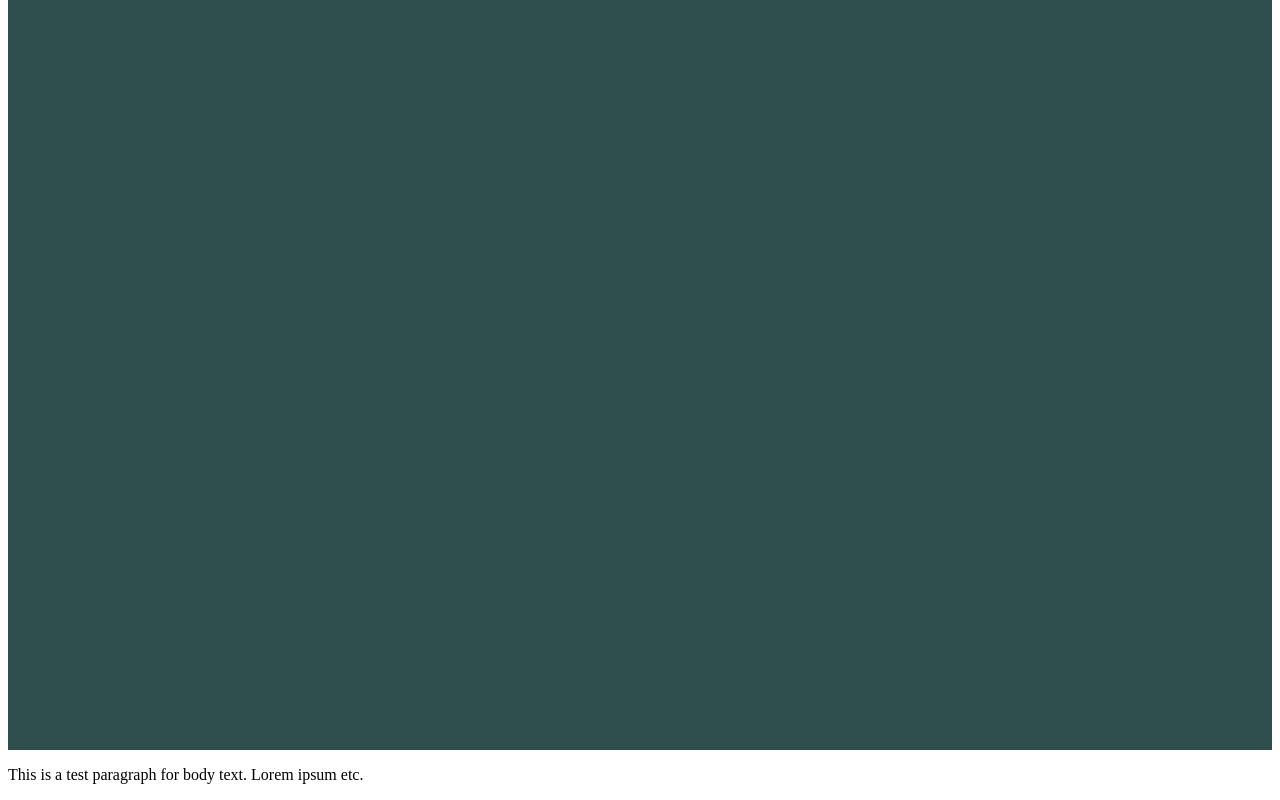
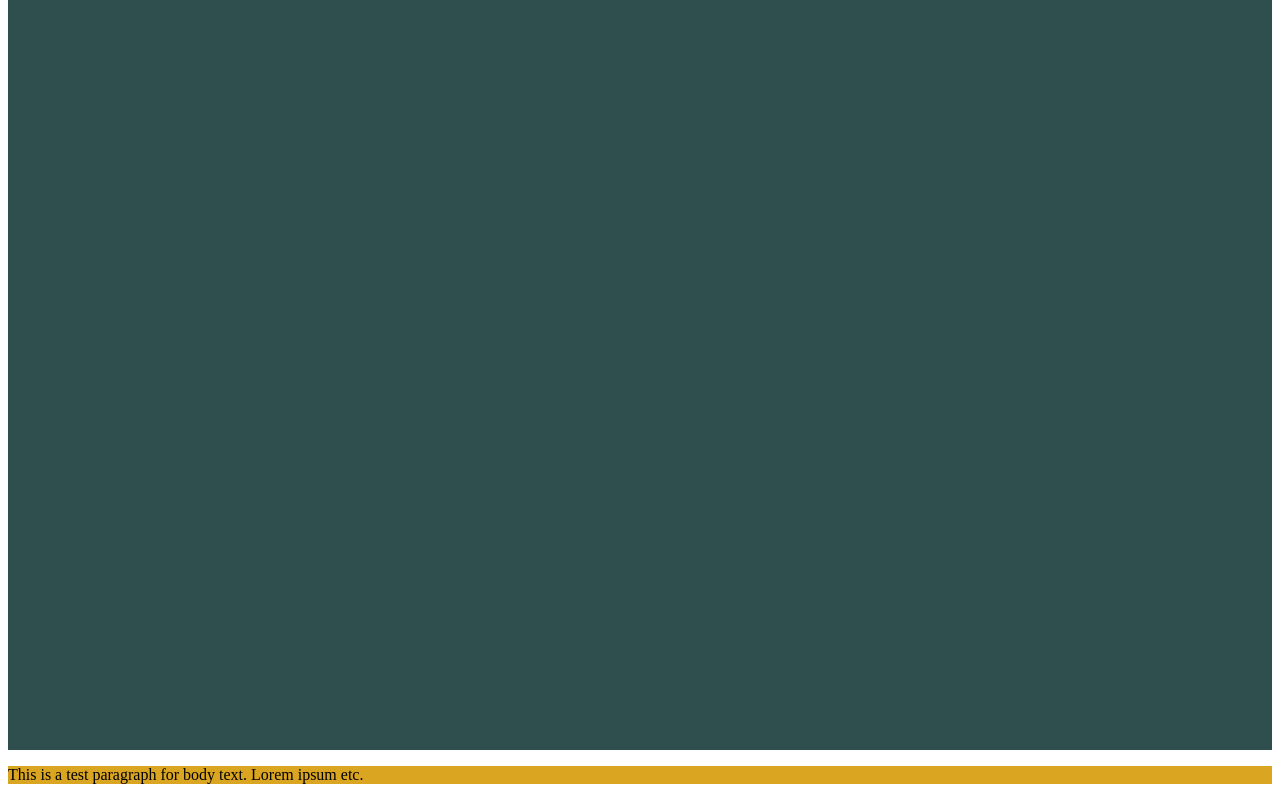
Before and after one commit to nadamsoreilly/nadamsoreilly.github.io, a plain HTML site: page index.html in a window 1280 px wide. Shown: the part 8871-9671 px from the top of the page. Drawn offline with Linux system fonts and the light colour scheme.

Commit message:
changing some styes

```diff
--- a/stylesheet.css
+++ b/stylesheet.css
@@ -2,3 +2,6 @@ div.topheader {
 	background-color: darkslategray;
 	height: 600em;
 }
+div.bodytext {
+	background-color: goldenrod;
+}
```
